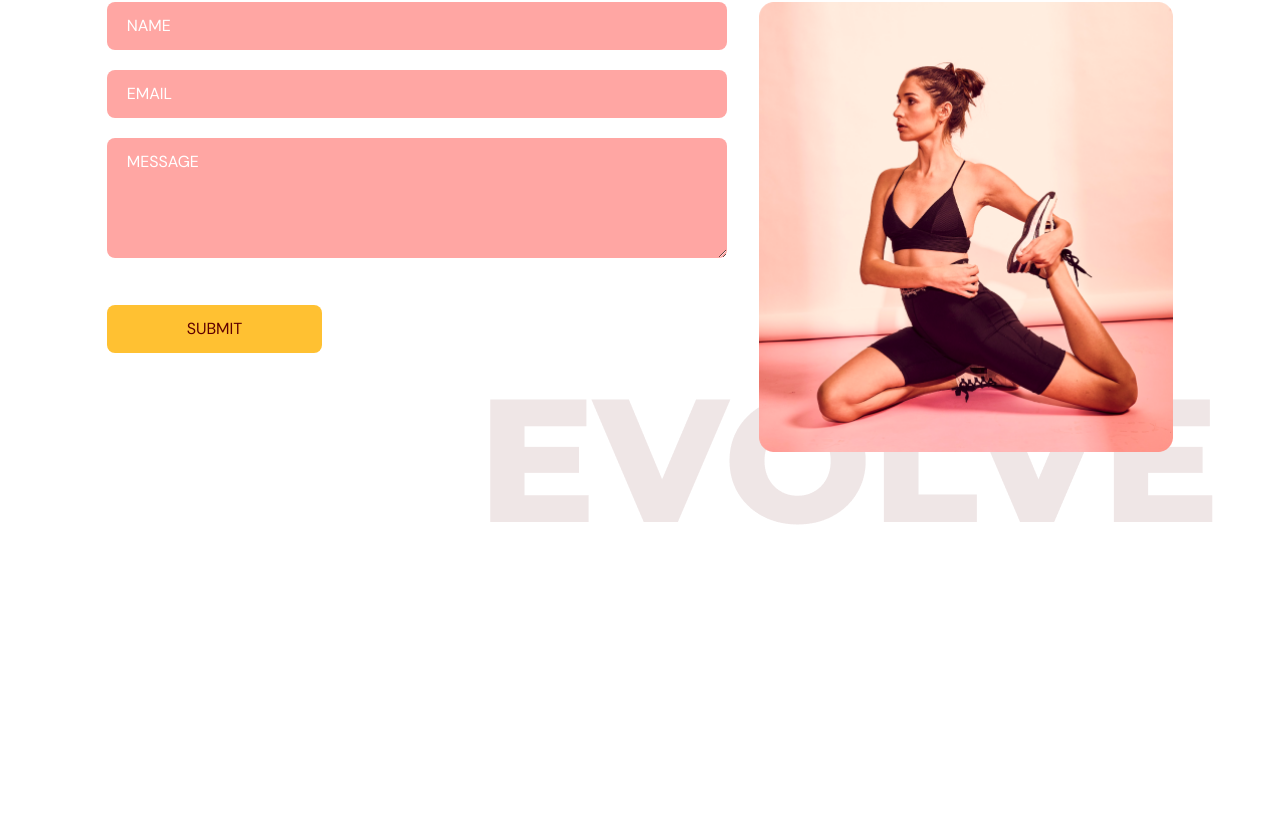
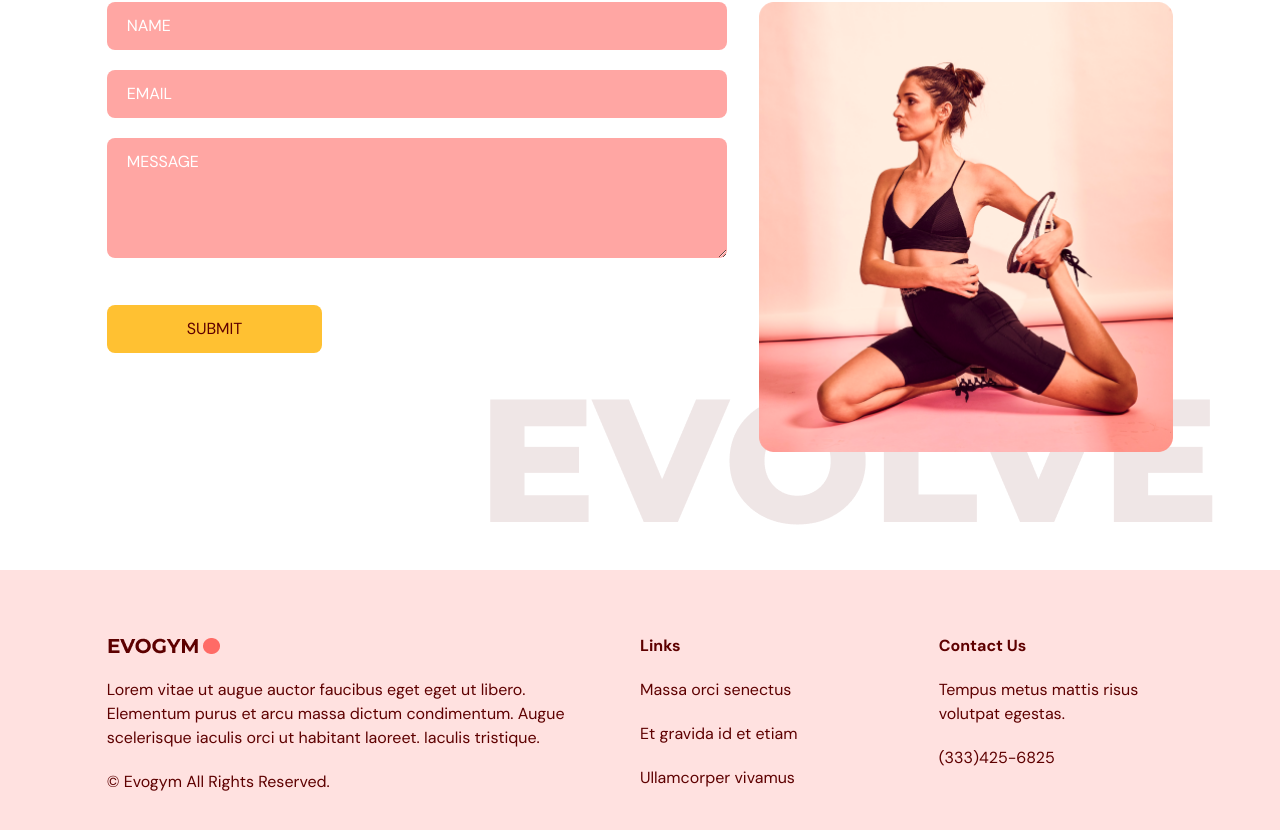
Before and after one commit to shihuaxie/gym-web-typescript, a React (Vite) app: page / in a window 1280 px wide. Shown: the part 3373-4203 px from the top of the page. Before the commit the page ends 3943 px from the top, so only its background shows below. Built offline with nearby package versions, Linux system fonts and the light colour scheme.

Commit message:
feat: completed footer part

```diff
--- a/src/App.tsx
+++ b/src/App.tsx
@@ -5,6 +5,7 @@
 import {SelectedPage} from "./shared/type";
 import OurClasses from "./scenes/ourClasses";
 import ContactUs from "./scenes/contactUs";
+import Footer from "./scenes/footer";
 
 function App() {
 
@@ -34,6 +35,7 @@
         <Benefits setSelectedPage={setSelectedPage}/>
         <OurClasses setSelectedPage={setSelectedPage}/>
         <ContactUs setSelectedPage={setSelectedPage}/>
+        <Footer />
 
     </div>
   )
--- /dev/null
+++ b/src/scenes/footer/index.tsx
@@ -0,0 +1,32 @@
+import Logo from "@/assets/Logo.png";
+
+const Footer = () => {
+    return (
+        <footer className="bg-primary-100 py-16">
+            <div className="justify-content mx-auto w-5/6 gap-16 md:flex">
+                <div className="mt-16 basis-1/2 md:mt-0">
+                   <img alt="logo" src={Logo}/>
+                    <p className="my-5">
+                        Lorem vitae ut augue auctor faucibus eget eget ut libero. Elementum
+                        purus et arcu massa dictum condimentum. Augue scelerisque iaculis
+                        orci ut habitant laoreet. Iaculis tristique.
+                    </p>
+                    <p>© Evogym All Rights Reserved.</p>
+                </div>
+                <div className="mt-16 basis-1/4 md:mt-0">
+                    <h4 className="font-bold">Links</h4>
+                    <p className="my-5">Massa orci senectus</p>
+                    <p className="my-5">Et gravida id et etiam</p>
+                    <p>Ullamcorper vivamus</p>
+                </div>
+                <div className="mt-16 basis-1/4 md:mt-0">
+                    <h4 className="font-bold">Contact Us</h4>
+                    <p className="my-5">Tempus metus mattis risus volutpat egestas.</p>
+                    <p>(333)425-6825</p>
+                </div>
+            </div>
+        </footer>
+    );
+};
+
+export default Footer;
```
